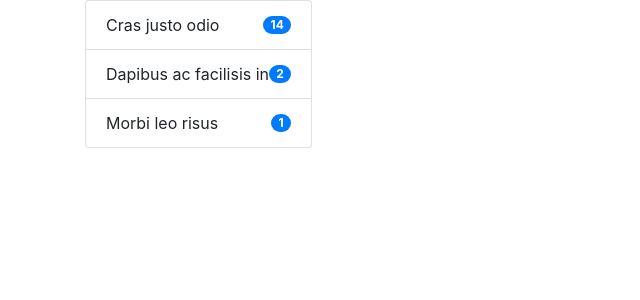
After one commit to December-2022-March-2023-Projects/shopu_mtandao, a Django app: page /checkout/ in a window 1280 px wide. The commit adds this page. Shown: the top 300 px of the page, without its empty margins (0-640 px from the left). Run offline with Django 4.2, Linux system fonts and the light colour scheme.

Commit message:
Checkout

```diff
--- a/ecom_site/ecom_site/urls.py
+++ b/ecom_site/ecom_site/urls.py
@@ -21,4 +21,5 @@ urlpatterns = [
     path("admin/", admin.site.urls),
     path('', views.index, name='index'),
     path('<int:id>/', views.detail, name='detail'),
+    path('checkout/', views.checkout, name='checkout'),
 ]
--- /dev/null
+++ b/ecom_site/shopu/templates/shopu/checkout.html
@@ -0,0 +1,32 @@
+<!DOCTYPE html>
+<html lang="en">
+<head>
+  <meta charset="UTF-8">
+  <meta http-equiv="X-UA-Compatible" content="IE=edge">
+  <meta name="viewport" content="width=device-width, initial-scale=1.0">
+  <link rel="stylesheet" href="https://cdn.jsdelivr.net/npm/bootstrap@4.6.2/dist/css/bootstrap.min.css" integrity="sha384-xOolHFLEh07PJGoPkLv1IbcEPTNtaed2xpHsD9ESMhqIYd0nLMwNLD69Npy4HI+N" crossorigin="anonymous">
+  <title>Document</title>
+</head>
+<body>
+  <div class="container">
+    <div class="col-md-12">
+      <div class="row">
+        <ul class="list-group">
+          <li class="list-group-item d-flex justify-content-between align-items-center">
+            Cras justo odio
+            <span class="badge badge-primary badge-pill">14</span>
+          </li>
+          <li class="list-group-item d-flex justify-content-between align-items-center">
+            Dapibus ac facilisis in
+            <span class="badge badge-primary badge-pill">2</span>
+          </li>
+          <li class="list-group-item d-flex justify-content-between align-items-center">
+            Morbi leo risus
+            <span class="badge badge-primary badge-pill">1</span>
+          </li>
+        </ul>
+      </div>
+    </div>
+  </div>
+</body>
+</html>
--- a/ecom_site/shopu/views.py
+++ b/ecom_site/shopu/views.py
@@ -22,3 +22,7 @@ def index(request):
 def detail(request, id):
   merch_object = Merchandises.objects.get(id=id)
   return render(request,'shopu/detail.html', {'merch_object':merch_object})
+
+# Checkout view
+def checkout(request):
+  return render(request, 'shopu/checkout.html')
```
Also changed, not shown: ecom_site/shopu/templates/shopu/index.html (+13 -5 lines).
